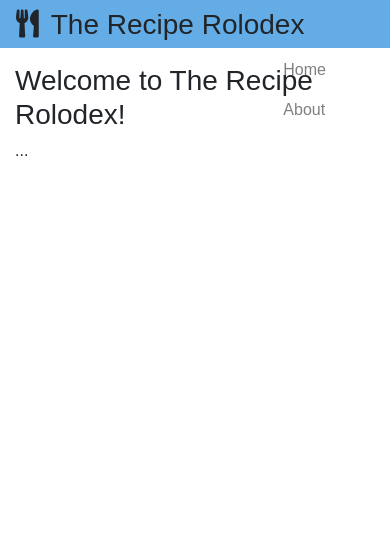
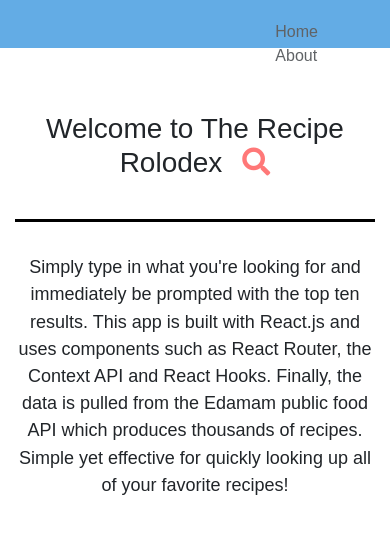
Before and after one commit to KeeganA217/recipe-rolodex, a React (Create React App) app: page /about in a window 390 px wide. Shown: the top 534 px of the page. Built offline with nearby package versions, Linux system fonts and the light colour scheme.

Commit message:
completed

```diff
--- a/src/App.css
+++ b/src/App.css
@@ -9,10 +9,42 @@
 nav {
   height: 3rem;
   background: #63ace5;
+  width: 100%;
+}
+
+nav ul {
+  display: flex;
+  list-style: none;
+  margin-top: 35px;
+}
+
+.link {
+  color: #606366;
+  padding: 5px 8px;
 }
 
 .icon {
   padding-right: 12px;
+}
+
+.about {
+  text-align: center;
+}
+
+.about h3 {
+  padding: 3rem 0 2rem 0;
+}
+
+.about i {
+  padding-left: 20px;
+  color: #ff7878;
+}
+
+.about p {
+  line-height: 1.7rem;
+  font-size: 18px;
+  border-top: 3px solid black;
+  padding-top: 2rem;
 }
 
 .search:focus {
@@ -146,5 +178,52 @@ a:hover {
   font-style: italic;
 }
 
-@media (max-width: 768px) {
+@media (max-width: 750px) {
+  .title {
+    font-size: 20px;
+  }
+
+  nav {
+    align-content: center;
+  }
+
+  nav ul {
+    display: block;
+    margin-top: 15px;
+  }
+
+  .items {
+    display: grid;
+    grid-template-columns: auto;
+    grid-gap: 1.5rem;
+    height: 220px;
+    margin-bottom: 25px;
+  }
+
+  .upper {
+    display: flex;
+    flex-direction: column;
+    text-align: center;
+  }
+
+  .upper ul {
+    text-align: center;
+  }
+
+  .info {
+    margin-bottom: 45px;
+  }
+
+  .recipe-card img {
+    margin-bottom: 10px;
+  }
+
+  .lower {
+    display: none;
+  }
+  .recipe-card button {
+    display: block;
+    width: 90%;
+    margin: auto;
+  }
 }
--- a/src/layout/components/Navbar.js
+++ b/src/layout/components/Navbar.js
@@ -8,16 +8,16 @@ const Navbar = () => {
         <span className="icon">
           <i className="fas fa-utensils"></i>
         </span>
-        The Recipe Rolodex
+        <span className="title">The Recipe Rolodex</span>
       </h3>
-      <ul className="navbar-nav mr-5 ml-auto">
-        <li className="nav-item float-right">
-          <Link className="nav-link" to="/">
+      <ul className="mr-5 ml-auto">
+        <li className="item float-right">
+          <Link className="link" to="/">
             Home
           </Link>
         </li>
-        <li className="nav-item">
-          <Link className="nav-link" to="/about">
+        <li className="item">
+          <Link className="link" to="/about">
             About
           </Link>
         </li>
--- a/src/layout/recipes/RecipeItem.js
+++ b/src/layout/recipes/RecipeItem.js
@@ -30,7 +30,9 @@ const RecipeItem = ({ title, calories, image, ingredients, link, risks }) => {
         ))}
       </div>
       <button>
-        <a href={link}>Explore Full Recipe</a>
+        <a href={link} target="_blank" rel="noopener noreferrer">
+          Explore Full Recipe
+        </a>
       </button>
     </div>
   );
--- a/src/pages/About.js
+++ b/src/pages/About.js
@@ -2,9 +2,18 @@ import React from "react";
 
 const About = () => {
   return (
-    <div>
-      <h3>Welcome to The Recipe Rolodex!</h3>
-      <p>...</p>
+    <div className="about">
+      <h3>
+        Welcome to The Recipe Rolodex<i class="fas fa-search"></i>
+      </h3>
+      <p>
+        Simply type in what you're looking for and immediately be prompted with
+        the top ten results. This app is built with React.js and uses components
+        such as React Router, the Context API and React Hooks. Finally, the data
+        is pulled from the Edamam public food API which produces thousands of
+        recipes. Simple yet effective for quickly looking up all of your
+        favorite recipes!
+      </p>
     </div>
   );
 };
```
